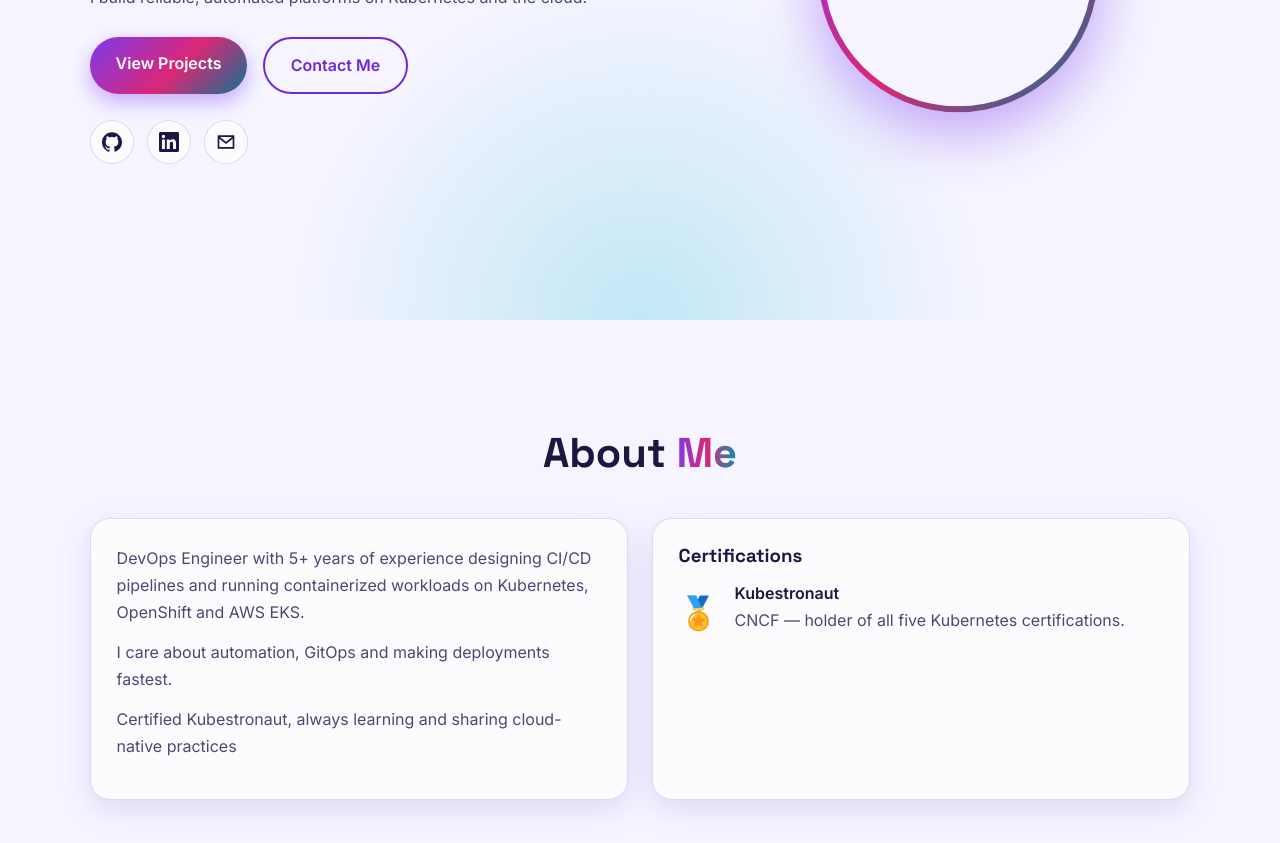
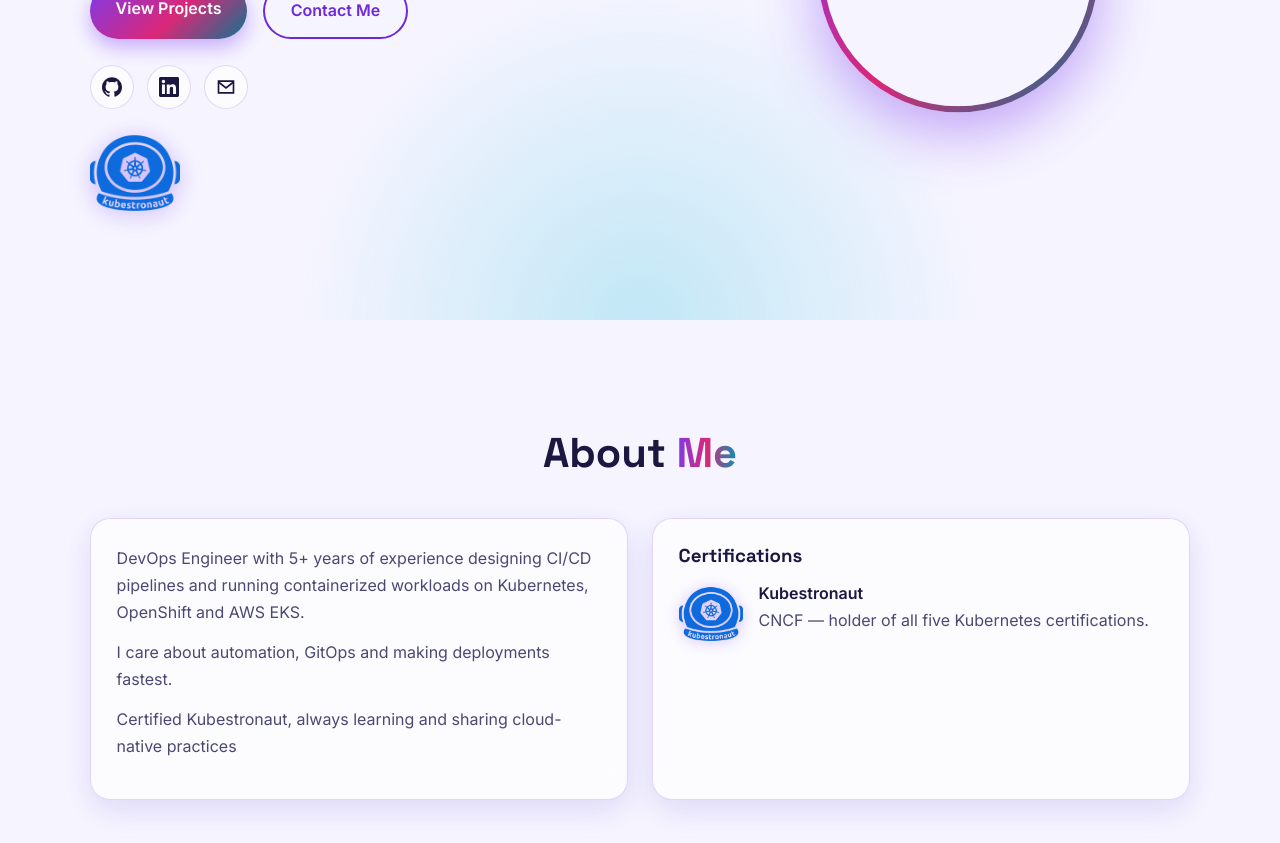
Before and after one commit to rahuldan98/rahul-portfolio, a React (Vite) app in the folder rahul-portfolio-latest/rahul-portfolio/: page / in a window 1280 px wide. Shown: the part 480-1323 px from the top of the page. Built offline with nearby package versions, Linux system fonts and the light colour scheme.

Commit message:
feat: add Kubestronaut badge to Hero and About sections

```diff
--- a/rahul-portfolio-latest/rahul-portfolio/src/components/About.jsx
+++ b/rahul-portfolio-latest/rahul-portfolio/src/components/About.jsx
@@ -13,7 +13,18 @@ export default function About() {
             <h3>Certifications</h3>
             {certifications.map((c) => (
               <div className="cert" key={c.name}>
-                <span className="badge">🏅</span>
+                <a
+                  href="https://www.cncf.io/training/kubestronaut/"
+                  target="_blank"
+                  rel="noopener noreferrer"
+                  title="CNCF Kubestronaut"
+                >
+                  <img
+                    src="/kubestronaut.png"
+                    alt="Kubestronaut Badge"
+                    className="kubestronaut-badge-sm"
+                  />
+                </a>
                 <div><strong>{c.name}</strong><p>{c.desc}</p></div>
               </div>
             ))}
--- a/rahul-portfolio-latest/rahul-portfolio/src/components/Hero.jsx
+++ b/rahul-portfolio-latest/rahul-portfolio/src/components/Hero.jsx
@@ -20,6 +20,20 @@ export default function Hero() {
             <a className="btn ghost" href="#contact">Contact Me</a>
           </div>
           <Socials />
+          <div className="hero-badge reveal" style={{ marginTop: '1.2rem' }}>
+            <a
+              href="https://www.cncf.io/training/kubestronaut/"
+              target="_blank"
+              rel="noopener noreferrer"
+              title="CNCF Kubestronaut"
+            >
+              <img
+                src="/kubestronaut.png"
+                alt="CNCF Kubestronaut Badge"
+                className="kubestronaut-badge"
+              />
+            </a>
+          </div>
         </div>
         <div className="avatar reveal slide-right" aria-hidden="true">
           <div className="ring"><span>RD</span></div>
--- a/rahul-portfolio-latest/rahul-portfolio/src/styles.css
+++ b/rahul-portfolio-latest/rahul-portfolio/src/styles.css
@@ -89,6 +89,25 @@ a:focus-visible, button:focus-visible, input:focus-visible, textarea:focus-visib
 .card h3 { margin-bottom: .8rem; }
 .cert { display: flex; gap: 1rem; align-items: center; }
 .badge { font-size: 2rem; }
+/* Kubestronaut badge — Hero (large) */
+.kubestronaut-badge {
+  height: 90px;
+  width: auto;
+  display: block;
+  filter: drop-shadow(0 4px 12px rgba(124,58,237,.4));
+  transition: transform .3s, filter .3s;
+}
+.kubestronaut-badge:hover { transform: scale(1.08); filter: drop-shadow(0 6px 18px rgba(124,58,237,.6)); }
+
+/* Kubestronaut badge — About certifications card (small) */
+.kubestronaut-badge-sm {
+  height: 64px;
+  width: auto;
+  display: block;
+  filter: drop-shadow(0 2px 8px rgba(124,58,237,.35));
+  transition: transform .3s;
+}
+.kubestronaut-badge-sm:hover { transform: scale(1.1); }
 
 /* ========== Skills ========== */
 .bars { display: grid; gap: 1.1rem; }
```
Also changed, not shown: rahul-portfolio-latest/rahul-portfolio/public/kubestronaut.png (added).
